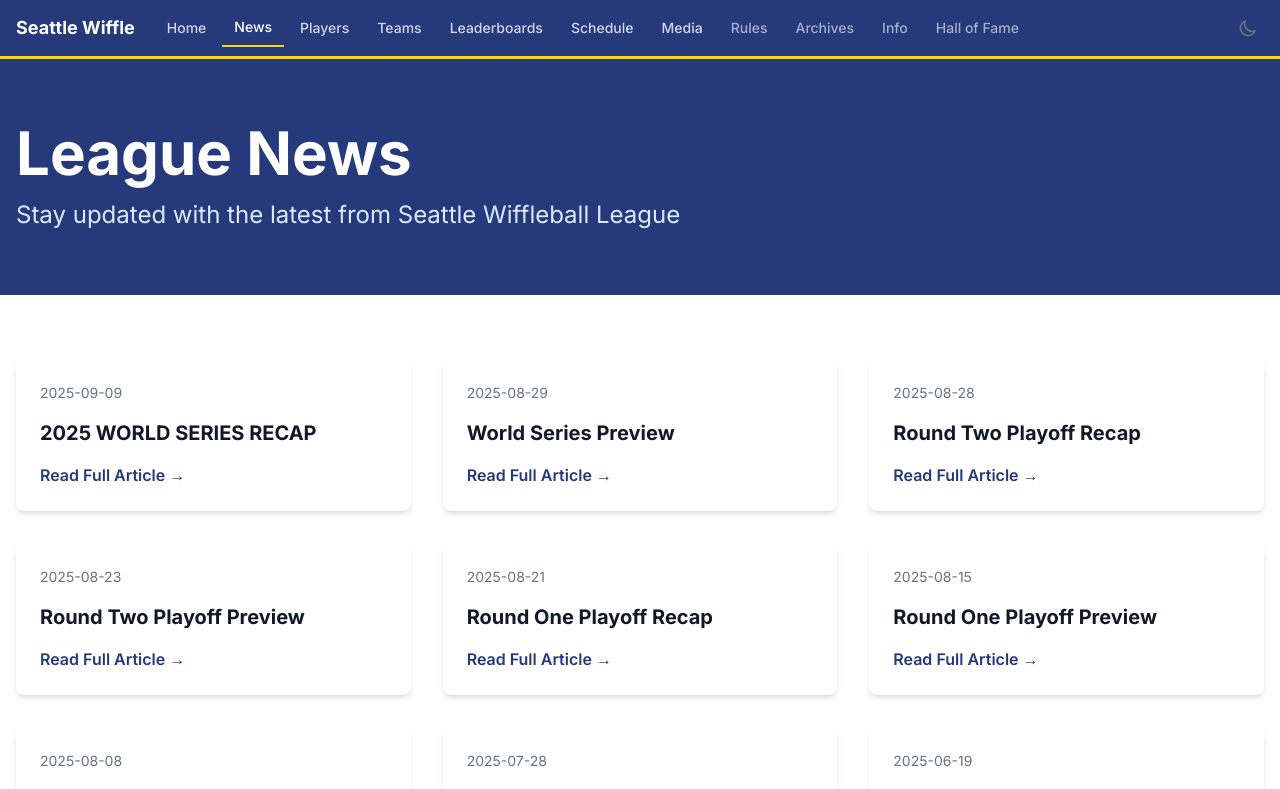
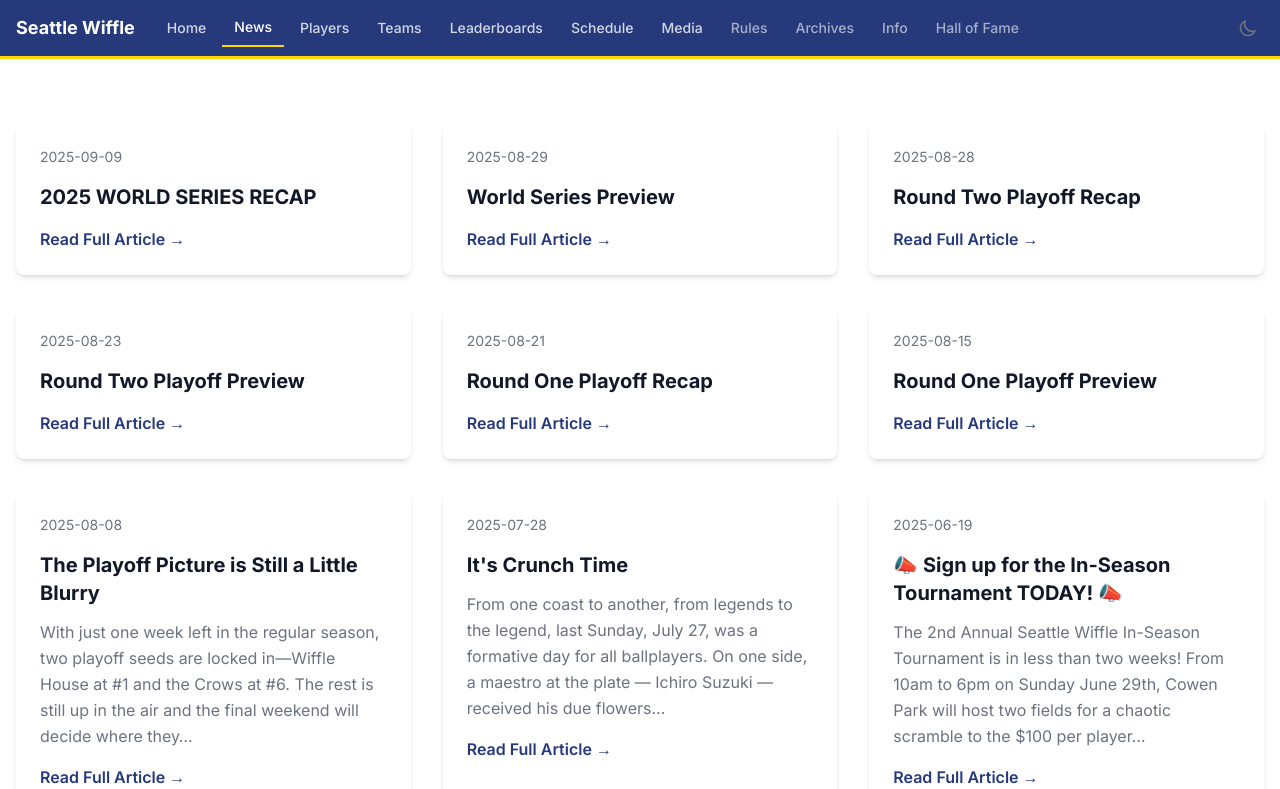
Before and after one commit to fil-up/seattle-wiffleball, a Next.js app: page /news in a window 1280 px wide. Shown: the top 789 px of the page. Built offline with nearby package versions, Linux system fonts and the light colour scheme.

Commit message:
fix: remove top banner headers from News, Rules, Archives, Info pages

```diff
--- a/src/app/archives/page.tsx
+++ b/src/app/archives/page.tsx
@@ -69,14 +69,6 @@ export default function ArchivesPage() {
 
   return (
     <div>
-      <div className="bg-brand-navy text-white py-16">
-        <div className="container mx-auto px-4">
-          <h1 className="text-4xl md:text-6xl font-bold mb-4">Archives</h1>
-          <p className="text-xl md:text-2xl text-blue-100">
-            Season history and results since 2015
-          </p>
-        </div>
-      </div>
 
       <div className="container mx-auto px-4 py-16">
         <div className="max-w-4xl mx-auto space-y-4">
--- a/src/app/info/page.tsx
+++ b/src/app/info/page.tsx
@@ -2,14 +2,7 @@
 export default function InfoPage() {
   return (
     <div>
-      <div className="bg-brand-navy text-white py-16">
-        <div className="container mx-auto px-4">
-          <h1 className="text-4xl md:text-6xl font-bold mb-4">League Info</h1>
-          <p className="text-xl md:text-2xl text-blue-100">
-            Everything you need to know about Seattle Wiffleball
-          </p>
-        </div>
-      </div>
+
       <div className="container mx-auto px-4 py-16">
         <div className="max-w-4xl mx-auto space-y-8">
           {/* About the League */}
--- a/src/app/news/page.tsx
+++ b/src/app/news/page.tsx
@@ -7,16 +7,6 @@ export default function NewsPage() {
 
   return (
     <div>
-      {/* Header */}
-      <div className="bg-brand-navy text-white py-16">
-        <div className="container mx-auto px-4">
-          <h1 className="text-4xl md:text-6xl font-bold mb-4">League News</h1>
-          <p className="text-xl md:text-2xl text-blue-100">
-            Stay updated with the latest from Seattle Wiffleball League
-          </p>
-        </div>
-      </div>
-
       {/* News Articles */}
       <div className="container mx-auto px-4 py-16">
         <div className="grid grid-cols-1 md:grid-cols-2 lg:grid-cols-3 gap-8">
--- a/src/app/rules/page.tsx
+++ b/src/app/rules/page.tsx
@@ -11,14 +11,7 @@ export default async function RulesPage() {
 
   return (
     <div>
-      <div className="bg-brand-navy text-white py-16">
-        <div className="container mx-auto px-4">
-          <h1 className="text-4xl md:text-6xl font-bold mb-4">League Rules</h1>
-          <p className="text-xl md:text-2xl text-blue-100">
-            Official Seattle Wiffleball League Rules &amp; Regulations
-          </p>
-        </div>
-      </div>
+
       <div className="container mx-auto px-4 py-16">
         <div className="max-w-4xl mx-auto bg-surface-card rounded-lg shadow-md p-8 md:p-12">
           <div
```
